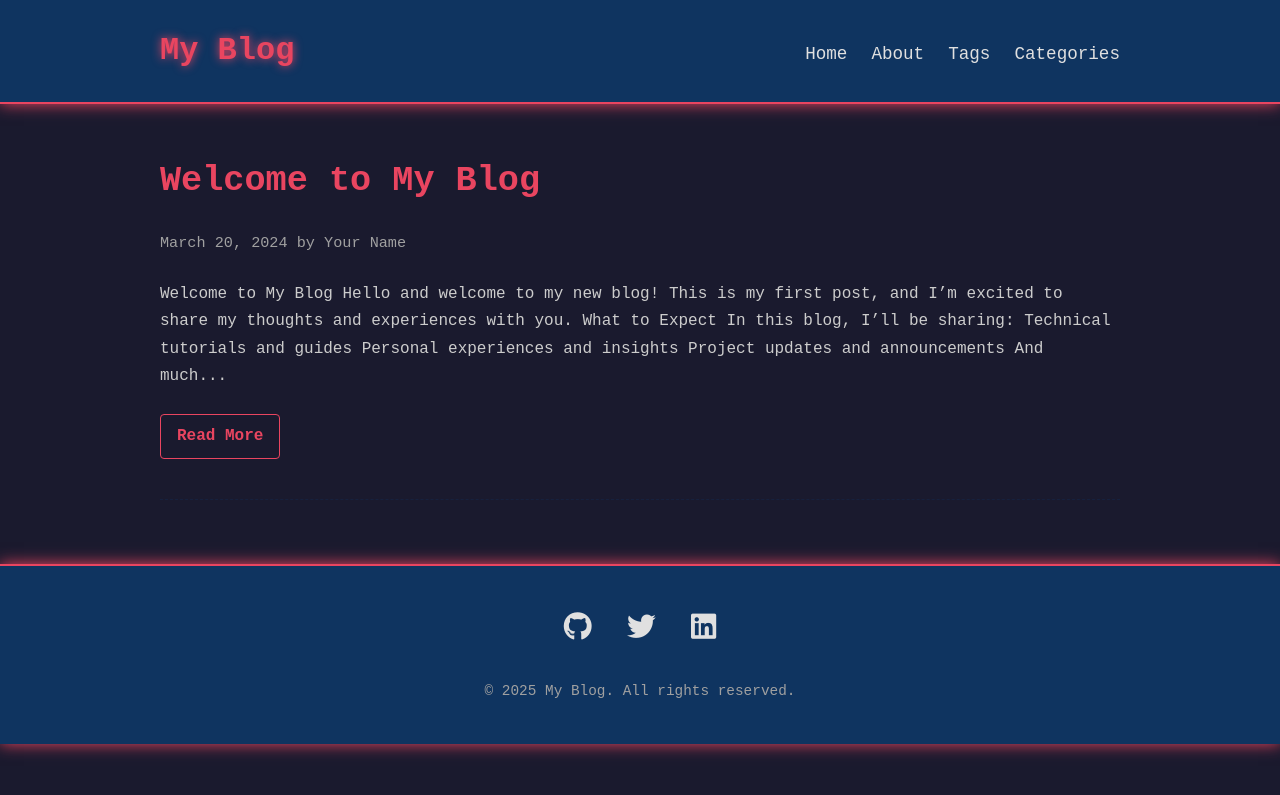
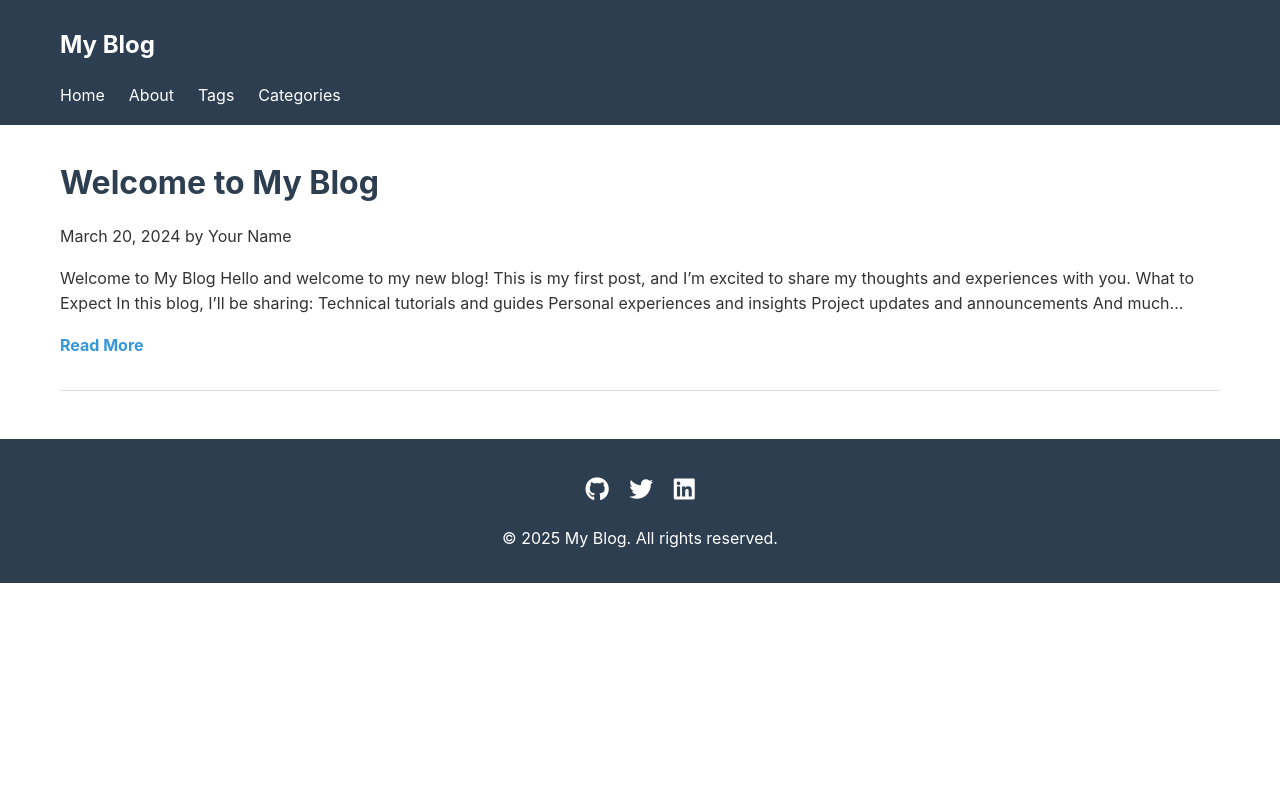
Before and after one commit to Wuxy1997/Wuxy1997.github.io, a Jekyll site: the page built from index.html, in a window 1280 px wide. Shown: the top 795 px of the page. Built offline with Jekyll 4.4.1, drawn with Linux system fonts in a browser that asks for light colours; the list of posts is cut into pages by our own code.

Commit message:
Update main.scss

```diff
--- a/assets/css/main.scss
+++ b/assets/css/main.scss
@@ -2,15 +2,11 @@
 ---
 
 // Variables
-$background-color: #1a1a2e;
-$primary-color: #0f3460;
-$secondary-color: #e94560;
-$text-color: #e0e0e0;
-$link-color: #16213e;
-$link-hover-color: #e94560;
-$accent-color: #533483;
-$border-color: #16213e;
-$code-bg-color: #16213e;
+$primary-color: #2c3e50;
+$secondary-color: #3498db;
+$text-color: #333;
+$light-gray: #f5f5f5;
+$border-color: #ddd;
 
 // Reset and base styles
 * {
@@ -20,15 +16,14 @@ $code-bg-color: #16213e;
 }
 
 body {
-    font-family: 'Share Tech Mono', monospace; // You may need to import this font
-    line-height: 1.7;
+    font-family: -apple-system, BlinkMacSystemFont, "Segoe UI", Roboto, Helvetica, Arial, sans-serif;
+    line-height: 1.6;
     color: $text-color;
-    background-color: $background-color;
-    word-wrap: break-word;
+    background-color: #fff;
 }
 
 .container {
-    max-width: 1000px;
+    max-width: 1200px;
     margin: 0 auto;
     padding: 0 20px;
 }
@@ -36,48 +31,34 @@ body {
 // Header styles
 .site-header {
     background-color: $primary-color;
-    padding: 1.5rem 0;
-    margin-bottom: 3rem;
-    border-bottom: 2px solid $secondary-color;
-    box-shadow: 0 0 15px $secondary-color;
-
-    .container {
-        display: flex;
-        justify-content: space-between;
-        align-items: center;
-        flex-wrap: wrap;
-    }
+    padding: 1rem 0;
+    margin-bottom: 2rem;
 
     .site-title {
         margin: 0;
 
         a {
-            color: $secondary-color;
+            color: #fff;
             text-decoration: none;
-            font-size: 2rem;
-            font-weight: bold;
-            text-shadow: 0 0 10px $secondary-color;
+            font-size: 1.5rem;
         }
     }
 
     .site-nav {
-        margin-top: 0.5rem;
+        margin-top: 1rem;
 
         ul {
             list-style: none;
             display: flex;
             gap: 1.5rem;
-            flex-wrap: wrap;
 
             a {
-                color: $text-color;
+                color: #fff;
                 text-decoration: none;
-                font-size: 1.1rem;
-                transition: color 0.3s ease;
+                font-size: 1rem;
 
                 &:hover {
-                    color: $link-hover-color;
-                    text-shadow: 0 0 8px $link-hover-color;
+                    color: $secondary-color;
                 }
             }
         }
@@ -86,130 +67,77 @@ body {
 
 // Post styles
 .post {
-    margin-bottom: 4rem;
-    background-color: $primary-color;
-    padding: 2rem;
-    border-radius: 8px;
-    border: 1px solid $border-color;
-    box-shadow: 0 0 10px rgba($secondary-color, 0.3);
+    margin-bottom: 3rem;
 
     .post-header {
-        margin-bottom: 2.5rem;
-        padding-bottom: 1.5rem;
-        border-bottom: 1px dashed $accent-color;
+        margin-bottom: 2rem;
 
         .post-title {
-            font-size: 2.8rem;
-            margin-bottom: 1.2rem;
-            color: $secondary-color;
-            text-shadow: 0 0 10px $secondary-color;
+            font-size: 2.5rem;
+            margin-bottom: 1rem;
         }
 
         .post-meta {
-            color: #a0a0a0;
-            font-size: 0.95rem;
-            span {
-                margin-right: 1rem;
-            }
+            color: #666;
+            font-size: 0.9rem;
         }
 
         .post-tags {
-            margin-top: 1.5rem;
+            margin-top: 1rem;
 
             .tag {
                 display: inline-block;
-                padding: 0.3rem 0.7rem;
-                background-color: $accent-color;
-                border-radius: 4px;
-                margin-right: 0.6rem;
+                padding: 0.2rem 0.5rem;
+                background-color: $light-gray;
+                border-radius: 3px;
+                margin-right: 0.5rem;
                 text-decoration: none;
-                color: #fff;
+                color: $text-color;
                 font-size: 0.9rem;
-                transition: background-color 0.3s ease;
 
                 &:hover {
                     background-color: $secondary-color;
-                    box-shadow: 0 0 8px $secondary-color;
+                    color: #fff;
                 }
             }
         }
     }
 
     .post-content {
-        font-size: 1.15rem;
-        line-height: 1.9;
+        font-size: 1.1rem;
+        line-height: 1.8;
 
         h2, h3, h4 {
-            margin: 2.5rem 0 1.2rem;
-            color: $secondary-color;
-            border-bottom: 1px dotted $accent-color;
-            padding-bottom: 0.5rem;
+            margin: 2rem 0 1rem;
         }
 
         p {
-            margin-bottom: 1.8rem;
-        }
-
-        a {
-            color: $link-hover-color;
-            text-decoration: none;
-            border-bottom: 1px dashed $link-hover-color;
-
-            &:hover {
-                color: #fff;
-                border-bottom-color: #fff;
-                text-shadow: 0 0 5px $link-hover-color;
-            }
+            margin-bottom: 1.5rem;
         }
 
         img {
             max-width: 100%;
             height: auto;
-            margin: 2.5rem 0;
-            display: block;
-            margin-left: auto;
-            margin-right: auto;
-            border: 2px solid $secondary-color;
-            box-shadow: 0 0 10px rgba($secondary-color, 0.5);
+            margin: 2rem 0;
         }
 
         code {
-            background-color: $code-bg-color;
-            color: #00ffff;
-            padding: 0.3rem 0.5rem;
-            border-radius: 4px;
-            font-family: 'Fira Code', monospace; // You may need to import this font
+            background-color: $light-gray;
+            padding: 0.2rem 0.4rem;
+            border-radius: 3px;
+            font-family: monospace;
         }
 
         pre {
-            background-color: $code-bg-color;
-            padding: 1.5rem;
-            border-radius: 6px;
+            background-color: $light-gray;
+            padding: 1rem;
+            border-radius: 5px;
             overflow-x: auto;
-            margin: 2rem 0;
-            border: 1px solid $accent-color;
+            margin: 1.5rem 0;
 
             code {
                 background-color: transparent;
                 padding: 0;
-                color: #00ff00;
-            }
-        }
-
-        blockquote {
-            border-left: 4px solid $secondary-color;
-            padding-left: 1.5rem;
-            margin: 2rem 0;
-            font-style: italic;
-            color: #a0a0a0;
-        }
-
-        ul, ol {
-            margin-left: 2rem;
-            margin-bottom: 1.5rem;
-
-            li {
-                margin-bottom: 0.8rem;
             }
         }
     }
@@ -218,37 +146,26 @@ body {
 // Home page styles
 .home {
     .post-preview {
-        margin-bottom: 3.5rem;
-        padding-bottom: 2.5rem;
-        border-bottom: 1px dashed $border-color;
+        margin-bottom: 3rem;
+        padding-bottom: 2rem;
+        border-bottom: 1px solid $border-color;
 
         .post-title {
-            font-size: 2.2rem;
-            margin-bottom: 1.2rem;
+            font-size: 2rem;
+            margin-bottom: 1rem;
 
             a {
-                color: $secondary-color;
+                color: $primary-color;
                 text-decoration: none;
-                transition: color 0.3s ease, text-shadow 0.3s ease;
 
                 &:hover {
-                    color: lighten($secondary-color, 10%);
-                    text-shadow: 0 0 10px lighten($secondary-color, 10%);
+                    color: $secondary-color;
                 }
             }
         }
 
-         .post-meta {
-            color: #a0a0a0;
-            font-size: 0.95rem;
-            span {
-                margin-right: 1rem;
-            }
-        }
-
         .post-excerpt {
-            margin: 1.5rem 0;
-            color: #cccccc;
+            margin: 1rem 0;
         }
 
         .read-more {
@@ -256,15 +173,9 @@ body {
             color: $secondary-color;
             text-decoration: none;
             font-weight: bold;
-            border: 1px solid $secondary-color;
-            padding: 0.5rem 1rem;
-            border-radius: 4px;
-            transition: background-color 0.3s ease, color 0.3s ease, box-shadow 0.3s ease;
 
             &:hover {
-                background-color: $secondary-color;
-                color: $background-color;
-                box-shadow: 0 0 15px $secondary-color;
+                text-decoration: underline;
             }
         }
     }
@@ -275,61 +186,49 @@ body {
     display: flex;
     justify-content: center;
     align-items: center;
-    margin: 4rem 0;
+    margin: 3rem 0;
     gap: 1rem;
 
     a {
         color: $secondary-color;
         text-decoration: none;
-        padding: 0.6rem 1.2rem;
-        border: 1px solid $secondary-color;
-        border-radius: 4px;
-        transition: background-color 0.3s ease, color 0.3s ease, box-shadow 0.3s ease;
+        padding: 0.5rem 1rem;
+        border: 1px solid $border-color;
+        border-radius: 3px;
 
         &:hover {
-            background-color: $secondary-color;
-            color: $background-color;
-            box-shadow: 0 0 15px $secondary-color;
+            background-color: $light-gray;
         }
     }
 
     .page-number {
-        color: #a0a0a0;
-        font-size: 1.1rem;
+        color: #666;
     }
 }
 
 // Footer styles
 .site-footer {
     background-color: $primary-color;
-    color: #a0a0a0;
-    padding: 2.5rem 0;
-    margin-top: 4rem;
-    border-top: 2px solid $secondary-color;
-    box-shadow: 0 0 15px $secondary-color;
+    color: #fff;
+    padding: 2rem 0;
+    margin-top: 3rem;
 
     .footer-content {
         text-align: center;
 
         .social-links {
-            margin-bottom: 1.5rem;
+            margin-bottom: 1rem;
 
             a {
-                color: $text-color;
-                font-size: 1.8rem;
-                margin: 0 0.8rem;
+                color: #fff;
+                font-size: 1.5rem;
+                margin: 0 0.5rem;
                 text-decoration: none;
-                transition: color 0.3s ease, text-shadow 0.3s ease;
 
                 &:hover {
                     color: $secondary-color;
-                    text-shadow: 0 0 10px $secondary-color;
                 }
             }
-        }
-
-        p {
-            font-size: 0.9rem;
         }
     }
 }
@@ -337,38 +236,21 @@ body {
 // Responsive styles
 @media (max-width: 768px) {
     .site-header {
-        .container {
-            flex-direction: column;
-            text-align: center;
-        }
-
         .site-nav ul {
             flex-direction: column;
-            gap: 0.8rem;
-            margin-top: 1rem;
+            gap: 0.5rem;
         }
     }
 
     .post {
-        padding: 1.5rem;
-        .post-header {
-            .post-title {
-                font-size: 2rem;
-            }
-        }
-        .post-content {
-             font-size: 1.05rem;
+        .post-header .post-title {
+            font-size: 2rem;
         }
     }
 
     .home {
         .post-preview .post-title {
-            font-size: 1.8rem;
+            font-size: 1.5rem;
         }
     }
-
-    .pagination {
-        flex-direction: column;
-        gap: 0.8rem;
-    }
 }
```
